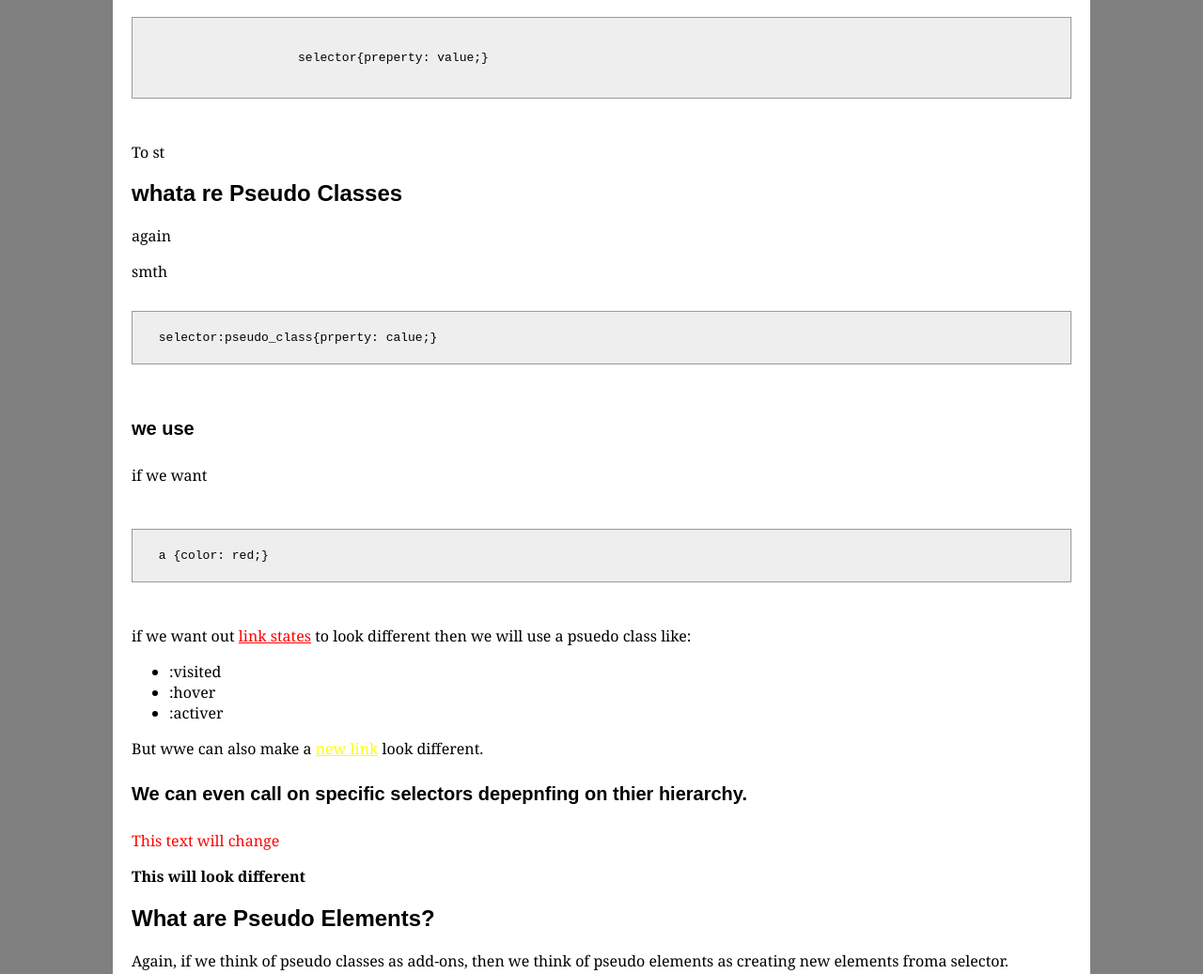
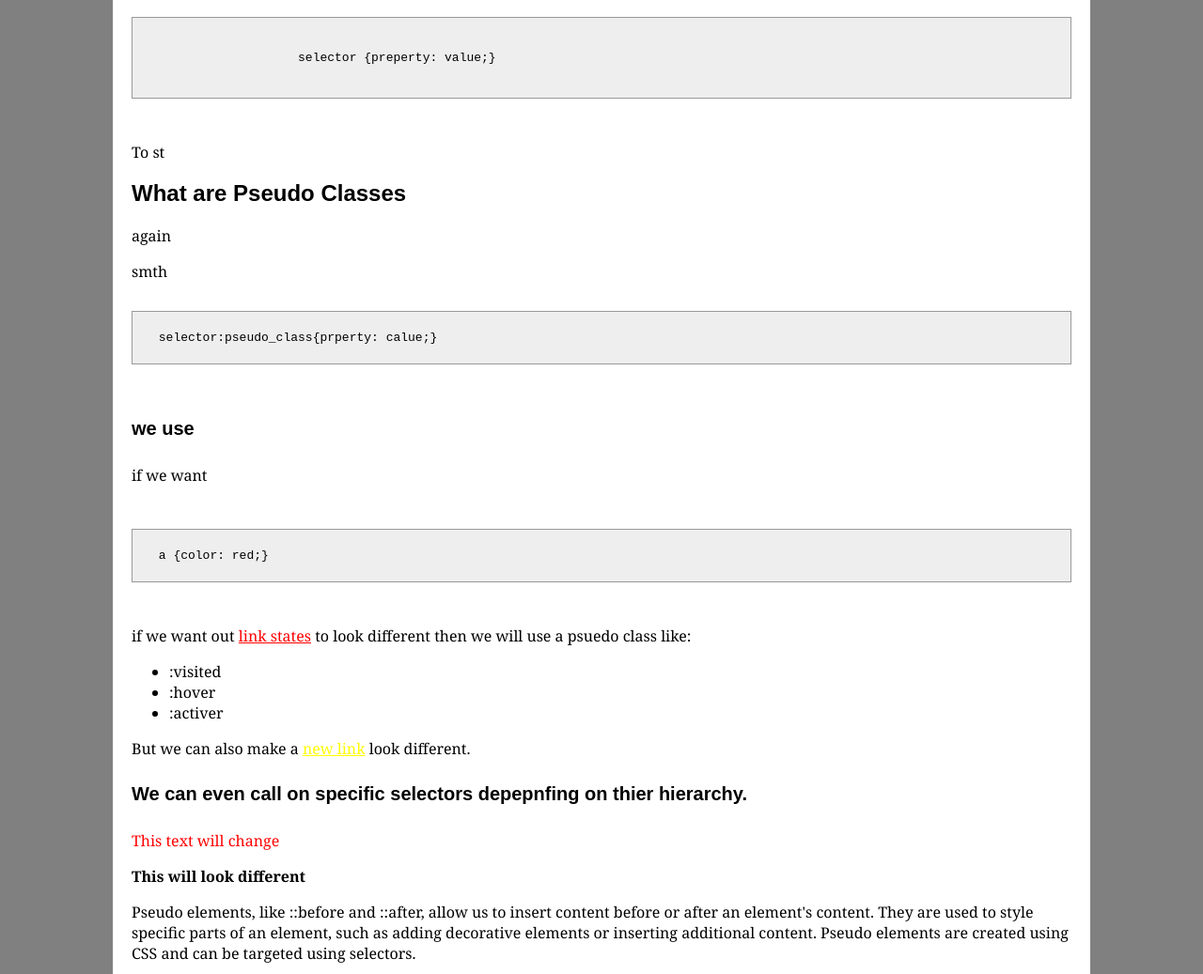
Before and after one commit to mapico07/mapicoto.github.io, a plain HTML site: page pseudo_demo/js/index.html in a window 1280 px wide. Shown: the part 246-1283 px from the top of the page at 94% size. Drawn offline with Linux system fonts and the light colour scheme; files that its build step writes are made by us from their sources.

Commit message:
Fix typos and update content in index.html

```diff
--- a/pseudo_demo/js/index.html
+++ b/pseudo_demo/js/index.html
@@ -15,12 +15,12 @@
             <p> if </p>
             <pre>
                 <code>
-                    selector{preperty: value;}
+                    selector {preperty: value;}
                 </code>
             </pre>
             <p>To st</p>
 
-            <h2> whata re Pseudo Classes</h2>
+            <h2> What are Pseudo Classes</h2>
             <p> again</p>
             <p>
                 smth
@@ -39,13 +39,15 @@
                 <li>:hover</li>
                 <li>:activer</li>
             </ul>
-            <p> But wwe can also make a <a class="special" href="#">new link</a> look different.</p>
+            <p> But we can also make a <a class="special" href="#">new link</a> look different.</p>
             <h4> We can even call on specific selectors depepnfing on thier hierarchy.</h4>
             <div id="first">
                 <p> This text will change</p>
                 <p> This will look different</p>
             </div>
 
+
+            <p>Pseudo elements, like ::before and ::after, allow us to insert content before or after an element's content. They are used to style specific parts of an element, such as adding decorative elements or inserting additional content. Pseudo elements are created using CSS and can be targeted using selectors.</p>
             <h2> What are Pseudo Elements?</h2>
             <p id="psedo-elements"> Again, if we think of pseudo classes as add-ons, then we think of pseudo elements as creating new elements froma selector.</p>
 
```
